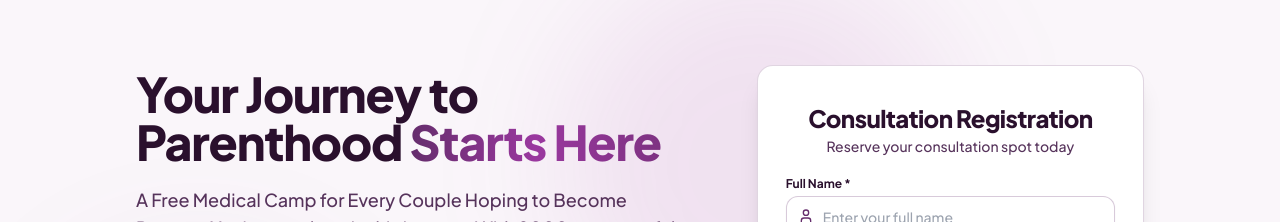
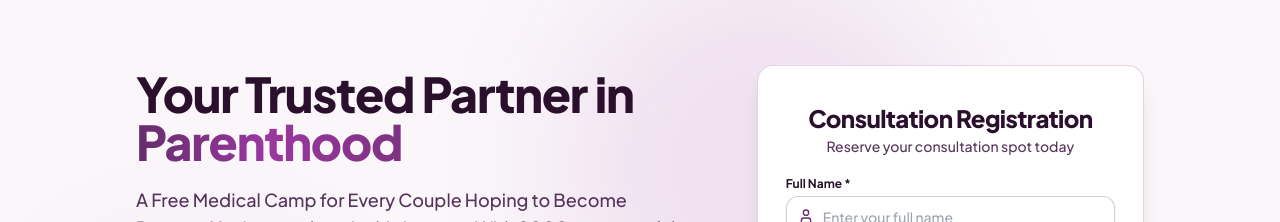
Before and after one commit to geetanjali006/Lead-generation, a React (Vite) app: page / in a window 1280 px wide. Shown: the part 184-406 px from the top of the page. Built offline with nearby package versions, Linux system fonts and the light colour scheme; no server answers.

Commit message:
Update hero headline to 'Your Trusted Partner in Parenthood'

```diff
--- a/src/data/translations.ts
+++ b/src/data/translations.ts
@@ -152,8 +152,8 @@ export const translations: Record<Language, Translation> = {
     },
     hero: {
       badge: "",
-      headlinePart1: "తల్లిదండ్రులు కావాలనే మీ ప్రయాణం ",
-      headlineHighlight: "ఇక్కడ మొదలవుతుంది",
+      headlinePart1: "సంతాన సాఫల్య ప్రయాణంలో ",
+      headlineHighlight: "మీ నమ్మకమైన భాగస్వామి",
       headlinePart2: "",
       subtext: "సంతానం కోసం ఎదురుచూస్తున్న ప్రతి జంట కోసం ఉచిత వైద్య శిబిరం. ఈ ప్రయాణంలో మీరు ఒంటరిగా లేరు. మా కేంద్రాలలో 8000+ విజయవంతమైన IVF కేసులతో, ఆశ మీకు దగ్గరలోనే ఉంది.",
       locationBadge: "అరిలోవ హెల్త్ సిటీ, విశాఖపట్నం",
@@ -346,8 +346,8 @@ export const translations: Record<Language, Translation> = {
     },
     hero: {
       badge: "",
-      headlinePart1: "Your Journey to Parenthood ",
-      headlineHighlight: "Starts Here",
+      headlinePart1: "Your Trusted Partner in ",
+      headlineHighlight: "Parenthood",
       headlinePart2: "",
       subtext: "A Free Medical Camp for Every Couple Hoping to Become Parents. You're not alone in this journey. With 8000+ successful IVF cases across our centres, hope is closer than you think.",
       locationBadge: "Arilova Health City, Visakhapatnam",
```
